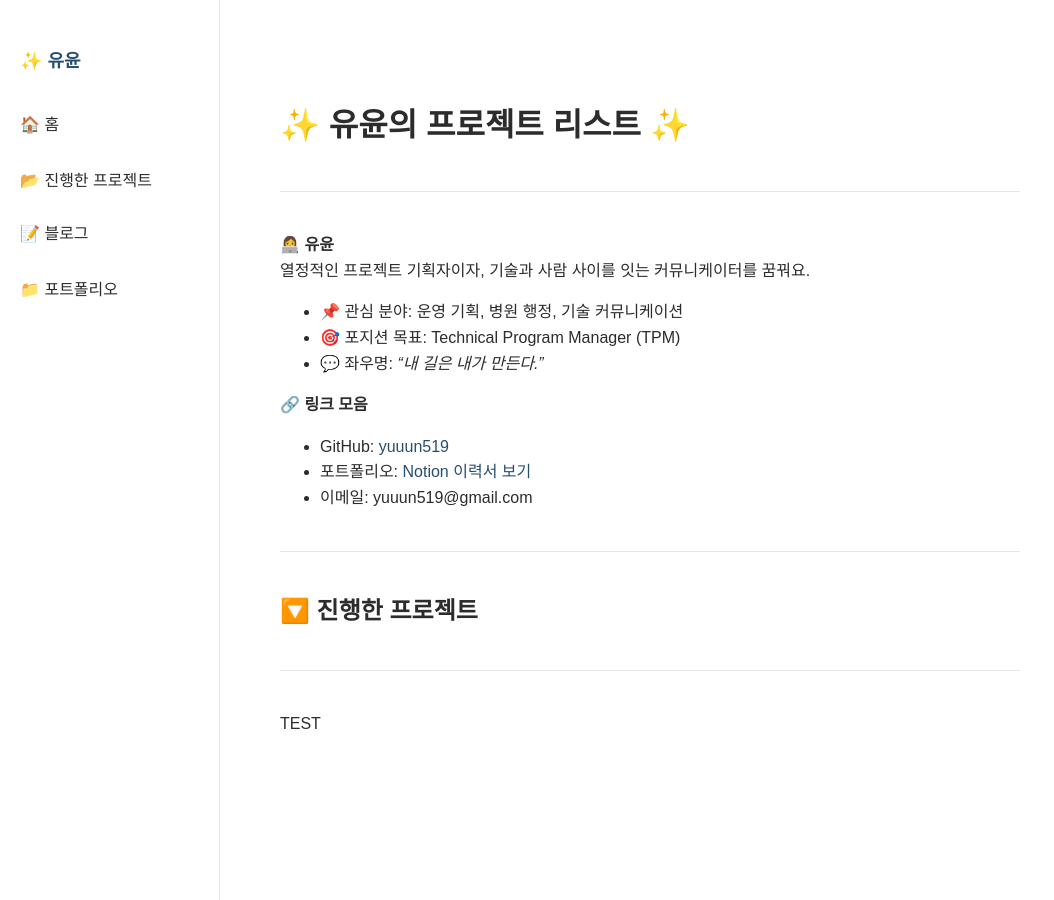
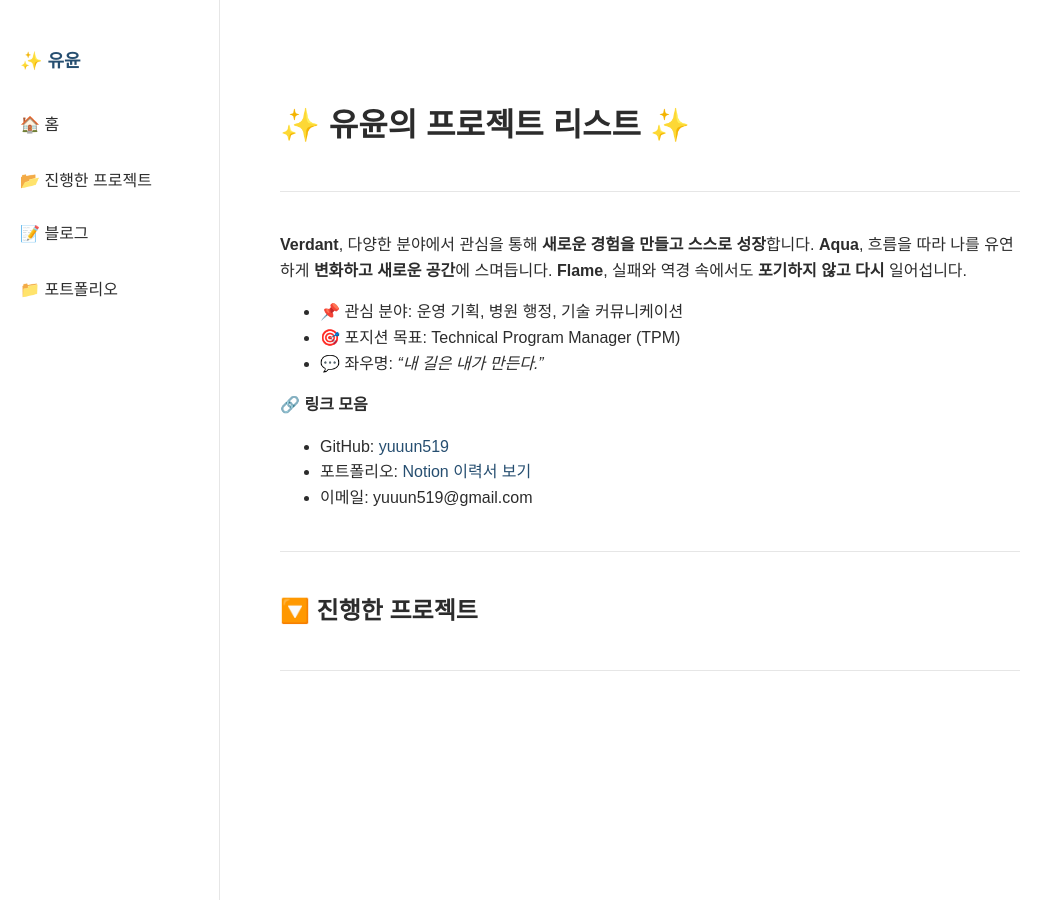
Before and after one commit to yuuun519/yuuun519.github.io, a Jekyll site: the page built from index.md, in a window 1280 px wide. Shown: the whole page, without its empty margins (0-1054 px from the left). Built offline with Jekyll 4.4.1, drawn with Linux system fonts in a browser that asks for light colours.

Commit message:
first commit

```diff
--- a/index.md
+++ b/index.md
@@ -7,8 +7,9 @@ title: 유윤의 프로젝트 리스트
 
 ---
 
-**👩‍💻 유윤**
-열정적인 프로젝트 기획자이자, 기술과 사람 사이를 잇는 커뮤니케이터를 꿈꿔요.
+**Verdant**, 다양한 분야에서 관심을 통해 **새로운 경험을 만들고 스스로 성장**합니다.
+**Aqua**,  흐름을 따라 나를 유연하게 **변화하고 새로운 공간**에 스며듭니다.
+**Flame**, 실패와 역경 속에서도 **포기하지 않고 다시** 일어섭니다.
 
 - 📌 관심 분야: 운영 기획, 병원 행정, 기술 커뮤니케이션
 - 🎯 포지션 목표: Technical Program Manager (TPM)
@@ -24,4 +25,3 @@ title: 유윤의 프로젝트 리스트
 ## 🔽 진행한 프로젝트
 
 ---
-TEST
```
